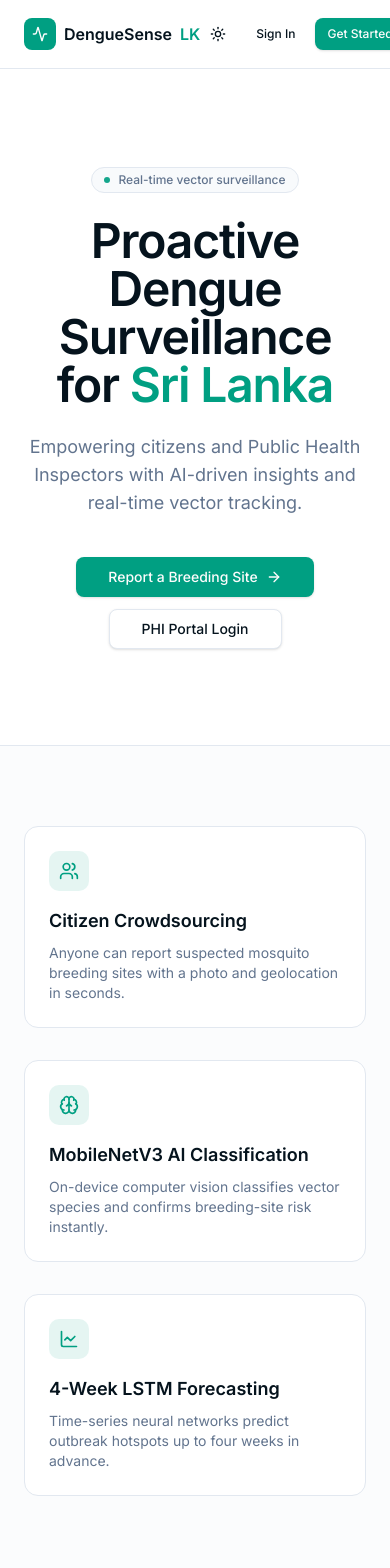
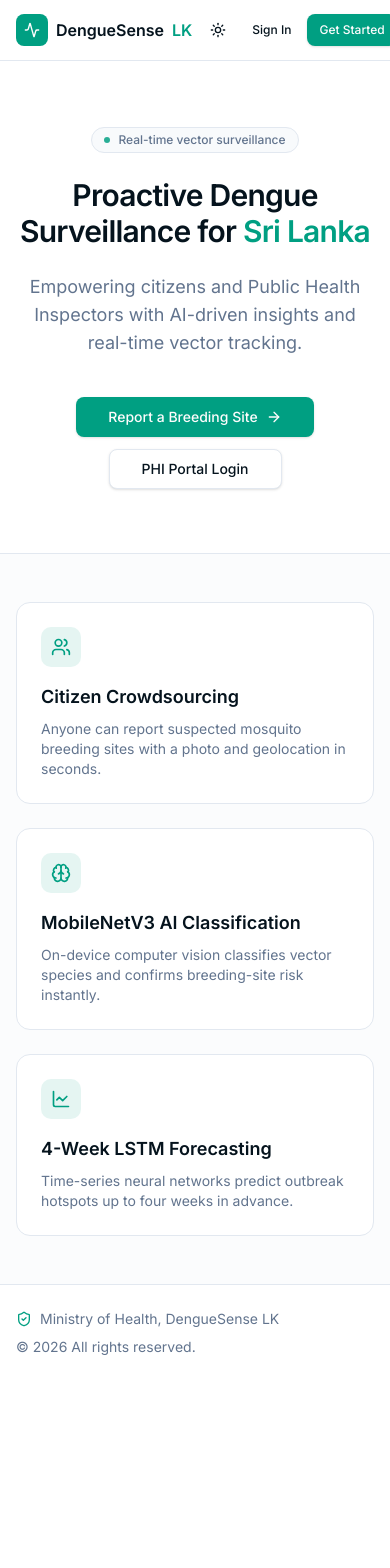
Before and after one commit to chathurak15/dengue-sense-frontend, a Next.js app: page / in a window 390 px wide. Shown: the top 1568 px of the page. After the commit the page ends 1381 px from the top, so only its background shows below. Built offline with nearby package versions, Linux system fonts and the light colour scheme.

Commit message:
feat: polish landing, report, layout, and dialog for mobile

```diff
--- a/app/layout.tsx
+++ b/app/layout.tsx
@@ -16,13 +16,13 @@ const inter = Inter({
 // ─── SEO Metadata ─────────────────────────────────────────────────────────────
 export const metadata: Metadata = {
   title: {
-    default: "DengueSense LK — Proactive Dengue Surveillance",
-    template: "%s — DengueSense LK",
+    default: "DengueSense LK: Proactive Dengue Surveillance",
+    template: "%s | DengueSense LK",
   },
   description:
     "AI-driven dengue surveillance for Sri Lanka. Citizen reporting, MobileNetV3 vector classification, and 4-week LSTM outbreak forecasting.",
   keywords: ["dengue", "surveillance", "Sri Lanka", "AI", "public health"],
-  authors: [{ name: "Ministry of Health · DengueSense LK" }],
+  authors: [{ name: "Ministry of Health, DengueSense LK" }],
   openGraph: {
     type: "website",
     title: "DengueSense LK",
--- a/app/page.tsx
+++ b/app/page.tsx
@@ -5,7 +5,7 @@ import { Button } from "@/components/ui/button";
 import { ThemeToggle } from "@/components/theme-toggle";
 
 export const metadata: Metadata = {
-  title: "DengueSense LK — Proactive Dengue Surveillance for Sri Lanka",
+  title: "DengueSense LK: Proactive Dengue Surveillance for Sri Lanka",
   description:
     "AI-driven dengue surveillance for Sri Lanka. Citizen reporting, MobileNetV3 vector classification, and 4-week LSTM outbreak forecasting.",
 };
@@ -43,7 +43,7 @@ export default function LandingPage() {
     <div className="min-h-screen bg-background text-foreground">
       {/* ── Header ── */}
       <header className="border-b border-border">
-        <div className="mx-auto flex max-w-7xl items-center justify-between px-6 py-4">
+        <div className="mx-auto flex max-w-7xl items-center justify-between gap-2 px-4 py-3 sm:px-6 sm:py-4">
           <Link href="/" className="flex items-center gap-2 font-semibold">
             <div className="flex h-8 w-8 items-center justify-center rounded-md bg-primary text-primary-foreground">
               <Activity className="h-4 w-4" />
@@ -51,7 +51,7 @@ export default function LandingPage() {
             DengueSense <span className="text-primary">LK</span>
           </Link>
 
-          <nav className="flex items-center gap-2">
+          <nav className="flex shrink-0 flex-wrap items-center justify-end gap-1 sm:gap-2">
             <ThemeToggle />
             <Link href="/login">
               <Button variant="ghost" size="sm">
@@ -67,13 +67,13 @@ export default function LandingPage() {
 
       {/* ── Hero ── */}
       <main>
-        <section className="mx-auto max-w-7xl px-6 py-24 lg:py-32">
+        <section className="mx-auto max-w-7xl px-4 py-16 sm:px-6 sm:py-24 lg:py-32">
           <div className="mx-auto max-w-3xl text-center">
             <div className="mb-6 inline-flex items-center gap-2 rounded-full border border-border bg-muted/50 px-3 py-1 text-xs font-medium text-muted-foreground">
               <span className="h-1.5 w-1.5 rounded-full bg-primary animate-pulse" />
               Real-time vector surveillance
             </div>
-            <h1 className="text-balance text-5xl font-semibold tracking-tight sm:text-6xl">
+            <h1 className="text-balance text-3xl font-semibold tracking-tight sm:text-5xl lg:text-6xl">
               Proactive Dengue Surveillance for{" "}
               <span className="text-primary">Sri Lanka</span>
             </h1>
@@ -98,7 +98,7 @@ export default function LandingPage() {
 
         {/* ── Feature Cards ── */}
         <section className="border-t border-border bg-muted/30">
-          <div className="mx-auto grid max-w-7xl gap-8 px-6 py-20 md:grid-cols-3">
+          <div className="mx-auto grid max-w-7xl gap-6 px-4 py-12 sm:px-6 sm:py-20 md:grid-cols-3 md:gap-8">
             {features.map((f) => (
               <div
                 key={f.title}
@@ -117,10 +117,10 @@ export default function LandingPage() {
 
       {/* ── Footer ── */}
       <footer className="border-t border-border">
-        <div className="mx-auto flex max-w-7xl items-center justify-between px-6 py-6 text-sm text-muted-foreground">
+        <div className="mx-auto flex max-w-7xl flex-col items-start justify-between gap-2 px-4 py-6 text-sm text-muted-foreground sm:flex-row sm:items-center sm:px-6">
           <div className="flex items-center gap-2">
             <ShieldCheck className="h-4 w-4 text-primary" />
-            Ministry of Health · DengueSense LK
+            Ministry of Health, DengueSense LK
           </div>
           <span>© {new Date().getFullYear()} All rights reserved.</span>
         </div>
--- a/app/report/page.tsx
+++ b/app/report/page.tsx
@@ -81,7 +81,7 @@ export default function ReportPage() {
       });
       setLoading(false);
       setDone({ id: row.id, risk: row.risk });
-      toast.success(`Report ${row.id} submitted · AI risk: ${row.risk}`);
+      toast.success(`Report ${row.id} submitted. AI risk: ${row.risk}`);
     }, 600);
   };
 
@@ -175,7 +175,7 @@ export default function ReportPage() {
               {/* Location */}
               <div className="space-y-2">
                 <Label htmlFor="loc">Location</Label>
-                <div className="flex gap-2">
+                <div className="flex flex-col gap-2 sm:flex-row">
                   <div className="relative flex-1">
                     <MapPin className="absolute left-3 top-2.5 h-4 w-4 text-muted-foreground" />
                     <Input
@@ -187,7 +187,12 @@ export default function ReportPage() {
                       required
                     />
                   </div>
-                  <Button type="button" variant="outline" onClick={detectLocation}>
+                  <Button
+                    type="button"
+                    variant="outline"
+                    className="w-full sm:w-auto"
+                    onClick={detectLocation}
+                  >
                     Detect
                   </Button>
                 </div>
--- a/components/ui/dialog.tsx
+++ b/components/ui/dialog.tsx
@@ -38,7 +38,7 @@ const DialogContent = React.forwardRef<
     <DialogPrimitive.Content
       ref={ref}
       className={cn(
-        "fixed left-[50%] top-[50%] z-50 grid w-full max-w-lg translate-x-[-50%] translate-y-[-50%] gap-4 border bg-background p-6 shadow-lg duration-200 data-[state=open]:animate-in data-[state=closed]:animate-out data-[state=closed]:fade-out-0 data-[state=open]:fade-in-0 data-[state=closed]:zoom-out-95 data-[state=open]:zoom-in-95 sm:rounded-lg",
+        "fixed left-[50%] top-[50%] z-50 grid w-[calc(100%-2rem)] max-w-lg translate-x-[-50%] translate-y-[-50%] gap-4 border bg-background p-4 shadow-lg duration-200 data-[state=open]:animate-in data-[state=closed]:animate-out data-[state=closed]:fade-out-0 data-[state=open]:fade-in-0 data-[state=closed]:zoom-out-95 data-[state=open]:zoom-in-95 sm:p-6 sm:rounded-lg",
         className,
       )}
       {...props}
```
